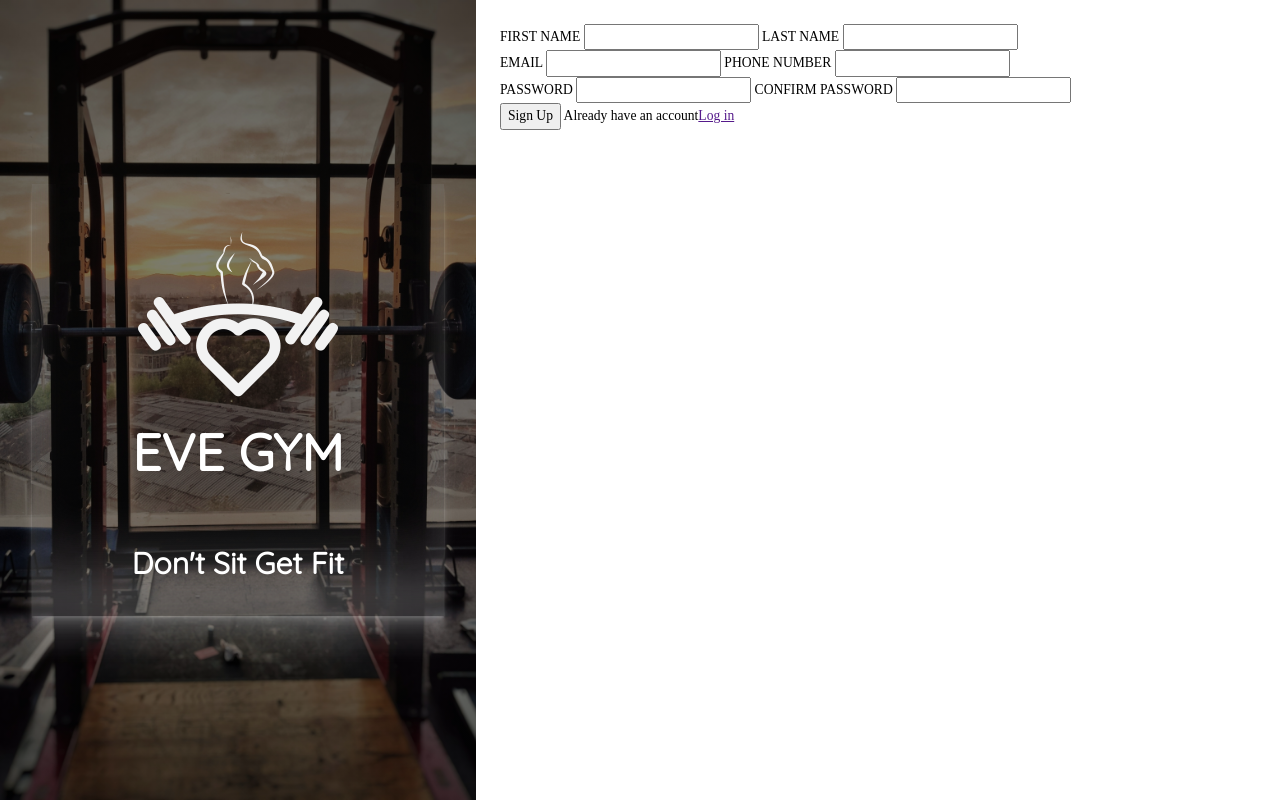
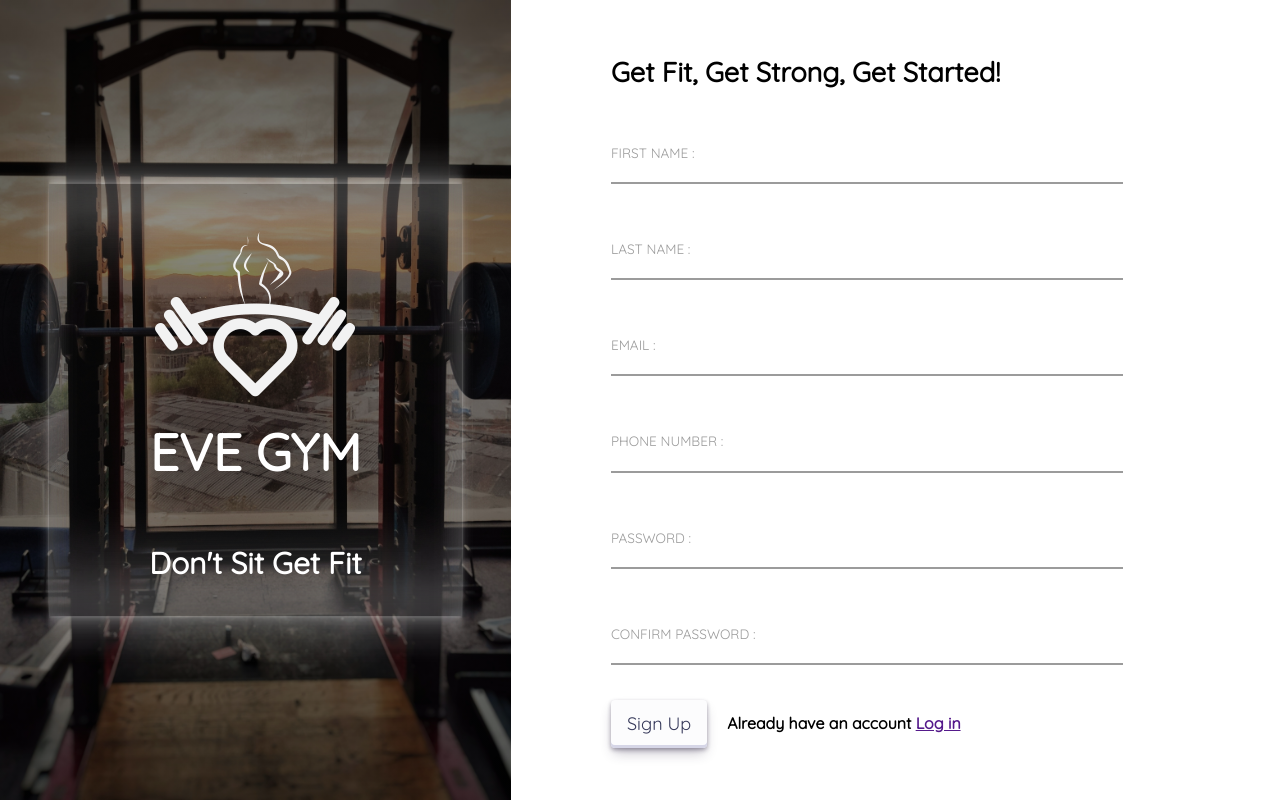
Before and after one commit to Andmana/sign-up, a plain HTML site: page index.html in a window 1280 px wide. Drawn offline with Linux system fonts and the light colour scheme.

Commit message:
UI somewhat done

```diff
--- /dev/null
+++ b/assets/css/style-reff.css
@@ -0,0 +1,112 @@
+/* From Uiverse.io by mrhyddenn */
+.form-input {
+  width: 100%;
+  flex: 1 1 320px;
+  position: relative;
+  padding: 20px 0 5px;
+}
+
+.input {
+  font-family: inherit;
+  width: 90%;
+  border: none;
+  border-bottom: 2px solid #9b9b9b;
+  outline: 0;
+  font-size: calc(12px + 0.3rem);
+  color: black;
+  padding: 7px 0;
+  background: transparent;
+  transition: border-color 0.2s;
+}
+
+.input::placeholder {
+  color: transparent;
+}
+
+.input:placeholder-shown ~ .label {
+  font-size: calc(12px + 0.1rem);
+  cursor: text;
+  top: 20px;
+}
+
+.label {
+  position: absolute;
+  top: 0;
+  display: block;
+  transition: 0.2s;
+  font-size: calc(12px + 0.1rem);
+  color: #9b9b9b;
+  pointer-events: none;
+}
+
+.input:focus {
+  padding-bottom: 6px;
+  font-weight: 700;
+  border-width: 3px;
+  border-image: linear-gradient(to right, #116399, #38caef);
+  border-image-slice: 1;
+}
+
+.input:focus ~ .label {
+  position: absolute;
+  top: 0;
+  display: block;
+  transition: 0.2s;
+  font-size: calc(12px + 0.5rem);
+  color: #38caef;
+  font-weight: 700;
+}
+
+/* reset input */
+.input:required,
+.form__field:invalid {
+  box-shadow: none;
+}
+
+/* CSS */
+.button-30 {
+  align-items: center;
+  appearance: none;
+  background-color: #fcfcfd;
+  border-radius: 4px;
+  border-width: 0;
+  box-shadow: rgba(45, 35, 66, 0.4) 0 2px 4px,
+    rgba(45, 35, 66, 0.3) 0 7px 13px -3px, #d6d6e7 0 -3px 0 inset;
+  box-sizing: border-box;
+  color: #36395a;
+  cursor: pointer;
+  display: inline-flex;
+  height: 48px;
+  justify-content: center;
+  line-height: 1;
+  list-style: none;
+  overflow: hidden;
+  padding-left: 16px;
+  padding-right: 16px;
+  position: relative;
+  text-align: left;
+  text-decoration: none;
+  transition: box-shadow 0.15s, transform 0.15s;
+  user-select: none;
+  -webkit-user-select: none;
+  touch-action: manipulation;
+  white-space: nowrap;
+  will-change: box-shadow, transform;
+  font-size: 18px;
+}
+
+.button-30:focus {
+  box-shadow: #d6d6e7 0 0 0 1.5px inset, rgba(45, 35, 66, 0.4) 0 2px 4px,
+    rgba(45, 35, 66, 0.3) 0 7px 13px -3px, #d6d6e7 0 -3px 0 inset;
+}
+
+.button-30:hover {
+  box-shadow: rgba(45, 35, 66, 0.4) 0 4px 8px,
+    rgba(45, 35, 66, 0.3) 0 7px 13px -3px, #d6d6e7 0 -3px 0 inset;
+  transform: translateY(-2px);
+}
+
+.button-30:active {
+  box-shadow: #d6d6e7 0 3px 7px inset;
+  transform: translateY(2px);
+}
--- a/assets/css/style.css
+++ b/assets/css/style.css
@@ -12,7 +12,10 @@
 *,
 *::before,
 *::after {
+  font-size: clamp;
   box-sizing: border-box;
+  font-family: "QuickSand", system-ui, -apple-system, "Open Sans",
+    "Helvetica Neue", sans-serif;
 }
 
 * {
@@ -60,17 +63,11 @@ h4,
 h5,
 h6 {
   text-wrap: balance;
-
-  font-family: "QuickSand", system-ui, -apple-system, "Open Sans",
-    "Helvetica Neue", sans-serif;
 }
 
 #root,
 #__next {
   isolation: isolate;
-}
-
-main {
 }
 
 .container {
@@ -86,7 +83,7 @@ main {
 .banner {
   padding: 10% 0;
 
-  flex: 2 2 220px;
+  flex: 5 1 220px;
 
   background-image: linear-gradient(rgba(0, 0, 0, 0.5), rgba(0, 0, 0, 0.5)),
     url("/assets/images/Gym-banner.jpg");
@@ -113,7 +110,23 @@ main {
 
   font-size: clamp(1.2rem, 2vw, 3rem);
 
-  box-shadow: rgba(0, 0, 0, 0.17) 0px -23px 25px 0px inset,
+  /* box-shadow: rgba(0, 0, 0, 0.17) 0px -23px 25px 0px inset,
+    rgba(255, 255, 255, 0.15) 0px -36px 30px 0px inset,
+    rgba(255, 255, 255, 0.1) 0px -79px 40px 0px inset,
+    rgba(255, 255, 255, 0.06) 0px 2px 1px, rgba(255, 255, 255, 0.09) 0px 4px 2px,
+    rgba(255, 255, 255, 0.09) 0px 8px 4px,
+    rgba(255, 255, 255, 0.09) 0px 16px 8px,
+    rgba(255, 255, 255, 0.09) 0px 32px 16px; */
+
+  box-shadow: rgba(0, 0, 0, 0.17) 0px 23px 25px 0px inset,
+    rgba(255, 255, 255, 0.15) 0px 36px 30px 0px inset,
+    rgba(255, 255, 255, 0.1) 0px 79px 40px 0px inset,
+    rgba(255, 255, 255, 0.06) 0px -2px 1px,
+    rgba(255, 255, 255, 0.09) 0px -4px 2px,
+    rgba(255, 255, 255, 0.09) 0px -8px 4px,
+    rgba(255, 255, 255, 0.09) 0px -16px 8px,
+    rgba(255, 255, 255, 0.09) 0px -32px 16px,
+    rgba(0, 0, 0, 0.17) 0px -23px 25px 0px inset,
     rgba(255, 255, 255, 0.15) 0px -36px 30px 0px inset,
     rgba(255, 255, 255, 0.1) 0px -79px 40px 0px inset,
     rgba(255, 255, 255, 0.06) 0px 2px 1px, rgba(255, 255, 255, 0.09) 0px 4px 2px,
@@ -130,35 +143,33 @@ main {
   width: 200px;
 }
 
-.form-input {
-  flex: 3 3 420px;
-  padding: 20% 20%;
+.signup-form {
+  flex: 6 1 420px;
+  display: flex;
+  flex-direction: column;
+  justify-content: center;
+  gap: 30px;
+
+  padding: 0 100px;
 
   font-size: calc(12px + 0.1rem);
 }
 
-@media screen and (min-width: 480px) {
-  .form-input {
-    padding: 1.5rem;
+@media screen and (max-width: 1080px) {
+  .signup-form {
+    padding: 40px 20px 20px;
   }
 }
 
-/* From Uiverse.io by shadowmurphy */
-.input {
-  border: 2px solid transparent;
-  width: 15em;
-  height: 2.5em;
-  padding-left: 0.8em;
-  outline: none;
-  overflow: hidden;
-  background-color: #f3f3f3;
-  border-radius: 10px;
-  transition: all 0.5s;
+.form-area {
+  display: flex;
+  justify-content: start;
+  gap: 30px;
+  flex-wrap: wrap;
 }
 
-.input:hover,
-.input:focus {
-  border: 2px solid #4a9dec;
-  box-shadow: 0px 0px 0px 7px rgb(74, 157, 236, 20%);
-  background-color: white;
+.form-action {
+  display: flex;
+  align-items: center;
+  gap: 20px;
 }
--- a/assets/js/script.js
+++ b/assets/js/script.js
@@ -0,0 +1,2 @@
+const fname = document.getElementById("fname");
+const lname = document.getElementById("lname");
--- a/index.html
+++ b/index.html
@@ -5,6 +5,7 @@
     <meta name="viewport" content="width=device-width, initial-scale=1.0" />
     <title>Document</title>
     <link rel="stylesheet" href="/assets/css/style.css" />
+    <link rel="stylesheet" href="/assets/css/style-reff.css" />
     <script src="assets/js/script.js" defer></script>
   </head>
   <body>
@@ -18,35 +19,74 @@
           </div>
           <!-- <img src="/assets/images/Gym-banner.jpg" alt="" /> -->
         </div>
-        <div class="form-input">
-          <form>
-            <div>
-              <label for="fname">FIRST NAME</label>
-              <input type="text" name="fname" id="fname" />
-
-              <label for="fname">LAST NAME</label>
-              <input type="text" name="lname" id="lname" />
+        <div class="signup-form">
+          <h1>Get Fit, Get Strong, Get Started!</h1>
+          <form class="form-area">
+            <div class="form-input">
+              <input
+                class="input"
+                type="text"
+                name="fname"
+                id="fname"
+                placeholder="First Name"
+              />
+              <label class="label" for="fname">FIRST NAME :</label>
             </div>
-            <div>
-              <label for="email">EMAIL</label>
-              <input type="email" name="email" id="email" />
-
-              <label for="email">PHONE NUMBER</label>
-              <input type="phone" name="phone" id="phone" />
+            <div class="form-input">
+              <input
+                class="input"
+                type="text"
+                name="lname"
+                id="lname"
+                placeholder=""
+              />
+              <label class="label" for="fname">LAST NAME :</label>
             </div>
-            <div>
-              <label for="password">PASSWORD</label>
-              <input type="password" name="password" id="password" />
-
-              <label for="password">CONFIRM PASSWORD</label>
-              <input type="repassword" name="repassword" id="repassword" />
+            <div class="form-input">
+              <input
+                class="input"
+                type="email"
+                name="email"
+                id="email"
+                placeholder=""
+              />
+              <label class="label" for="email">EMAIL :</label>
             </div>
-
-            <div>
-              <button type="submit" id="submit">Sign Up</button>
-              Already have an account<a href="">Log in</a>
+            <div class="form-input">
+              <input
+                class="input"
+                type="phone"
+                name="phone"
+                id="phone"
+                placeholder=""
+              />
+              <label class="label" for="email">PHONE NUMBER :</label>
+            </div>
+            <div class="form-input">
+              <input
+                class="input"
+                type="password"
+                name="password"
+                id="password"
+                placeholder=""
+              />
+              <label class="label" for="password">PASSWORD :</label>
+            </div>
+            <div class="form-input">
+              <input
+                class="input"
+                type="repassword"
+                name="repassword"
+                id="repassword"
+                placeholder=""
+              />
+              <label class="label" for="password">CONFIRM PASSWORD :</label>
             </div>
           </form>
+          <div class="form-action">
+            <button class="button-30" role="button">Sign Up</button>
+            <h3>Already have an account <a href="">Log in</a></h3>
+          </div>
         </div>
       </div>
     </main>
```
